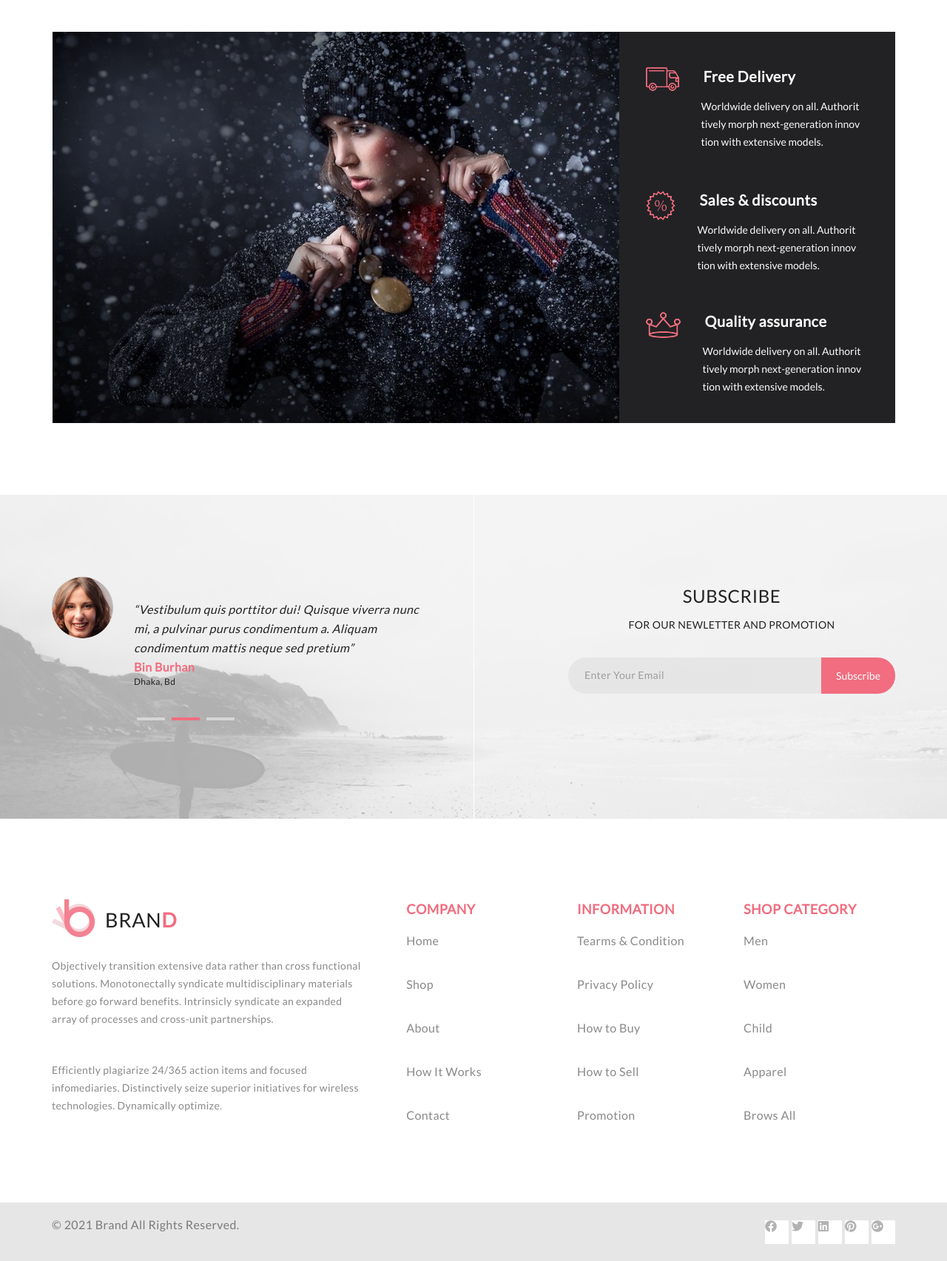
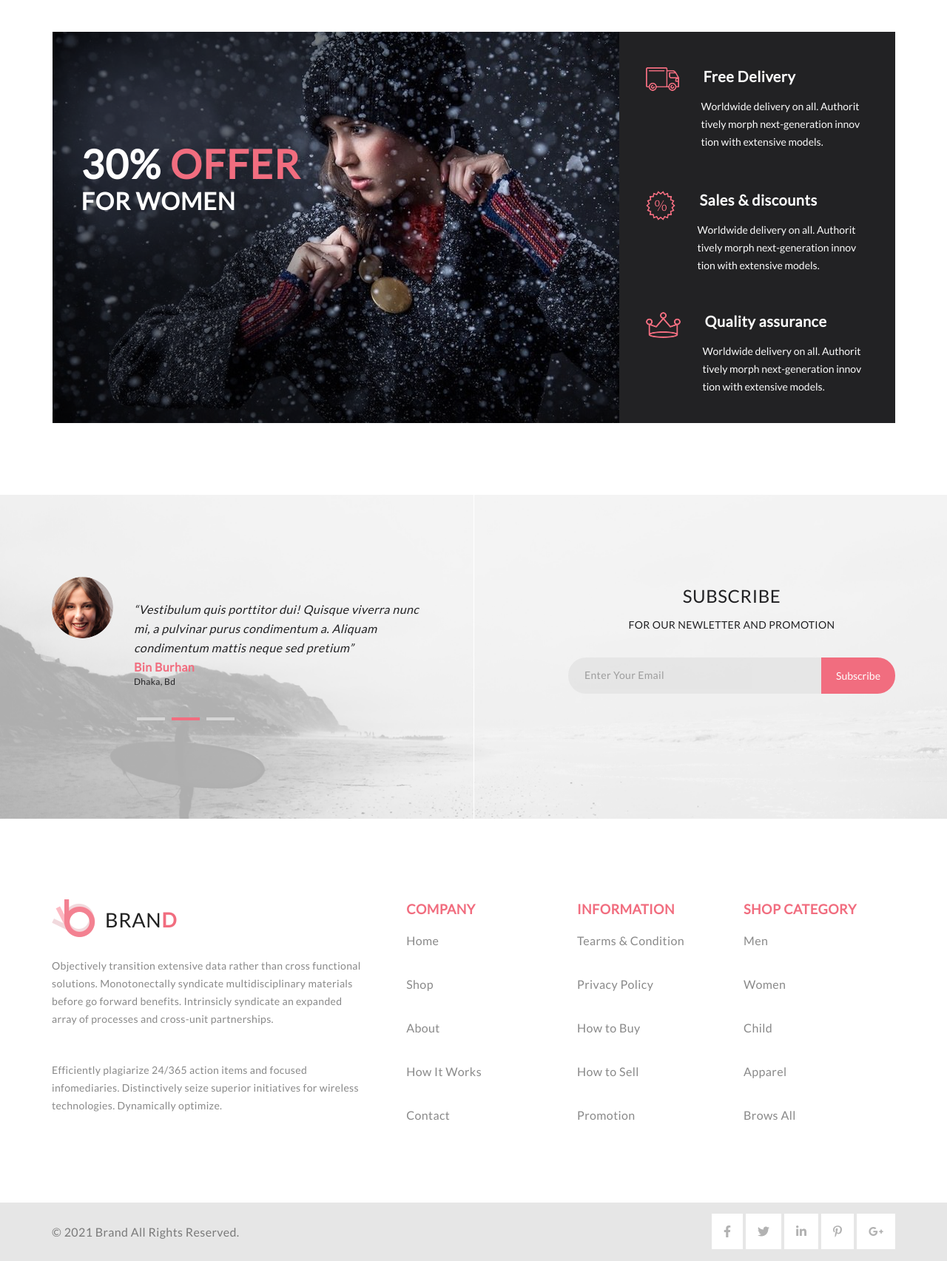
Before and after one commit to MarcusSten/marcussten.github.io, a PHP site: page /site5/index.html in a window 1280 px wide; the page is wider, and only the part inside the window is pictured. Shown: the part 2880-4585 px from the top of that part at 74% size. Run offline with PHP 8.4, Linux system fonts and the light colour scheme.

Commit message:
edit site5

```diff
--- a/site5/index.html
+++ b/site5/index.html
@@ -19,7 +19,36 @@
 	                <div class="header_left">
 	                    <a class="logo" href="index.html"><img src="img/logo.png" alt="logo">
 	                    <p class="logo_text">BRAN<span class="logo_d">D</span></p></a>
-	                    <a class="header_link"  href="#">browse<img class="fa_caret_down" src="img/fa_caret_down.png"></a>
+	                    <details>
+	                    	<summary class="header_link">browse<img class="fa_caret_down" src="img/fa_caret_down.png"></summary>
+	                    	<div class="browse_block down_flex">
+	                    		<div class="menu_browse_block browse_link_marg"><a class="menu_title">Women</a>
+            						<div class="menu_shape"></div>
+			                    	<ul class="browse_link">
+			                    		<li><a class="browse_link_text" href="">Dresses</a></li>
+		            					<li><a class="browse_link_text" href="">Tops</a></li>
+		            					<li><a class="browse_link_text" href="">Sweaters/Knits</a></li>
+			            				<li><a class="browse_link_text" href="">Jackets/Coats</a></li>
+			            				<li><a class="browse_link_text" href="">Blazers</a></li>
+			            				<li><a class="browse_link_text" href="">Denim</a></li>
+			            				<li><a class="browse_link_text" href="">Leggings/Pants</a></li>
+			            				<li><a class="browse_link_text" href="">Skirts/Shorts</a></li>
+			            				<li><a class="browse_link_text" href="">Accessories</a></li>
+				                    </ul>
+			                    </div>
+			                    <div class="menu_browse_block browse_link_marg"><a class="menu_title">Men</a>
+            						<div class="menu_shape"></div>
+			                    	<ul class="browse_link">
+			                    		<li><a class="browse_link_text" href="">Tees/Tank tops</a></li>
+		            					<li><a class="browse_link_text" href="">Shirts/Polos</a></li>
+		            					<li><a class="browse_link_text" href="">Sweaters</a></li>
+			            				<li><a class="browse_link_text" href="">Sweatshirts/Hoodies</a></li>
+			            				<li><a class="browse_link_text" href="">Blazers</a></li>
+			            				<li><a class="browse_link_text" href="">Jackets/vests</a></li>
+				                    </ul>
+			                    </div>
+		                    </div>
+	                    </details>
 	                    <input type="text" class="header_input" placeholder="Search for Item...">
 	                    <button class="search_button" type="submit"><i class="fa fa-search search"></i></button>
 	                </div>
@@ -34,17 +63,66 @@
 	        </div>
         </div>
 
+        <nav>
 		<div class="header_nav_bottom">
-            <div class="bottom_menu">
-            	<div class="name_menu">HOME</div>
-            	<div class="name_menu">MAN</div>
-            	<div class="name_menu">WOMAN</div>
-            	<div class="name_menu">KIDS</div>
-            	<div class="name_menu">ACCOSERIESE</div>
-            	<div class="name_menu">FEATURED</div>
-            	<div class="name_menu">HOT DEALS</div>
+            <ul class="bottom_menu">
+            	<li class="name_menu"><a href="#" class="menu_link">HOME</a></li>
+            	<li class="name_menu"><a href="#" class="menu_link">MAN</a>
+            		<div class="mega_menu">
+            	<div class="mega_menu_block">
+            		<div class="mega_box">
+            		</div>
+            		<div class="menu_block"><a class="menu_title">Women</a>
+            			<div class="menu_shape"></div>
+            			<ul class="menu_list">
+            				<li><a class="menu_list_text" href="">Dresses</a></li>
+            				<li><a class="menu_list_text" href="">Tops</a></li>
+            				<li><a class="menu_list_text" href="">Sweaters/Knits</a></li>
+            				<li><a class="menu_list_text" href="">Jackets/Coats</a></li>
+            				<li><a class="menu_list_text" href="">Blazers</a></li>
+            				<li><a class="menu_list_text" href="">Denim</a></li>
+            				<li><a class="menu_list_text" href="">Leggings/Pants</a></li>
+            				<li><a class="menu_list_text" href="">Skirts/Shorts</a></li>
+            				<li><a class="menu_list_text" href="">Accessories</a></li>
+            			</ul>
+            		</div>
+
+            		<div class="menu_block"><a class="menu_title">Women</a>
+            			<div class="menu_shape"></div>
+            			<ul class="menu_list">
+            				<li><a class="menu_list_text" href="">Dresses</a></li>
+            				<li><a class="menu_list_text" href="">Tops</a></li>
+            				<li><a class="menu_list_text" href="">Sweaters/Knits</a></li>
+            				<li><a class="menu_list_text" href="">Jackets/Coats</a></li>
+            				<li><a class="menu_list_text" href="">Blazers</a></li>
+            				<li><a class="menu_list_text" href="">Denim</a></li>
+            				<li><a class="menu_list_text" href="">Leggings/Pants</a></li>
+            				<li><a class="menu_list_text" href="">Skirts/Shorts</a></li>
+            				<li><a class="menu_list_text" href="">Accessories</a></li>
+            			</ul>
+            		</div>
+
+            		<div class="menu_block"><a class="menu_title">Women</a>
+            			<div class="menu_shape"></div>
+            			<ul class="menu_list">
+            				<li><a class="menu_list_text" href="">Dresses</a></li>
+            				<li><a class="menu_list_text" href="">Tops</a></li>
+            				<li><a class="menu_list_text" href="">Sweaters/Knits</a></li>
+            				<li><a class="menu_list_text" href="">Jackets/Coats</a></li>
+            			</ul>
+            		</div>
+            		<img src="img/mega_menu.jpg" alt="menu_image" class="mega_menu_image">
             	</div>
             </div>
+            	</li>
+            	<li class="name_menu"><a href="#" class="menu_link">WOMAN</a></li>
+            	<li class="name_menu"><a href="#" class="menu_link">KIDS</a></li>
+            	<li class="name_menu"><a href="#" class="menu_link">ACCOSERIESE</a></li>
+            	<li class="name_menu"><a href="#" class="menu_link">FEATURED</a></li>
+            	<li class="name_menu"><a href="#" class="menu_link">HOT DEALS</a></li>
+            </ul>
+        </div>
+        </nav>
     </header>
 
     <main>
@@ -97,13 +175,11 @@
 					</a>
     			</div>
     		</div>
-
-    		<div>
-				<p class="main_text">Fetured Items</p>
-				<p class="main_text_bot">Shop for items based on what we featured in this week</p>
     	</div>
 
-    	</div>
+    	<section>
+			<h3 class="main_text">Fetured Items</h3>
+			<h4 class="main_text_bot">Shop for items based on what we featured in this week</h4>
 
 	    	<div class="card_block">
 				<div class="card_item">
@@ -196,15 +272,19 @@
 				</div>
 			</div>
 
+			<a href="#" class="button_all">Browse All Product</a>
+		</section>
 
-
-    	<a href="#" class="button_all">Browse All Product</a>
-
+		<section>
 	    	<div class="bottom_conent">
+	    		<a class="link_navigation_text" href="#">
 			    	<div class="bottom_left">
-
+			    		<div class="Bottom_left_text">
+							<h2 class="Bottom_left_text_top">30% <span class="band_text_color">OFFER</span></h2>
+							<h3 class="Bottom_left_text_bot">FOR WOMEN</h3>
 						</div>
-
+			    	</div>
+		    	</a>
 		    	<div class="bottom_right">
 		    		<div class="bottom_right_top">
 			    		<img class="bottom_image1" src="img/bottom_1.png" alt="">
@@ -233,6 +313,7 @@
 
 		    	</div>
 	    	</div>
+	    </section>
     </main>
 
     <footer>
@@ -256,8 +337,8 @@
 								</div>
 							</div>
 						</div>
+					</div>
 
-				</div>
 				<div class="subscribe">
 					<p class="subscribe_title">SUBSCRIBE</p>
 					<p class="subscribe_text">FOR OUR NEWLETTER AND PROMOTION</p>
@@ -274,40 +355,41 @@
 		<div class="footer_center">
 			<div class="footer_center_right">
 				<div class="footer_logo">
-				<img src="img/logo.png" alt="logo">
-	            <p class="logo_text">BRAN<span class="logo_d">D</span></p>
+				<a class="logo" href="index.html"><img src="img/logo.png" alt="logo">
+	            <p class="logo_text">BRAN<span class="logo_d">D</span></p></a>
 	            </div>
 				<h3 class="footer_center_text">Objectively transition extensive data rather than cross functional solutions. Monotonectally syndicate multidisciplinary materials before go forward benefits. Intrinsicly syndicate an expanded array of processes and cross-unit partnerships.</h3>
 				<br>
 				<h3 class="footer_center_text">Efficiently plagiarize 24/365 action items and focused infomediaries.
 Distinctively seize superior initiatives for wireless technologies. Dynamically optimize.</h3>
 			</div>
+			</nav>
 				<div class="footer_center_left">
 					<div class="navigation">
 						<ul class="navigation_title1">COMPANY
-						<li class="navigation_text">Home</li>
-						<li class="navigation_text">Shop</li>
-						<li class="navigation_text">About</li>
-						<li class="navigation_text">How It Works</li>
-						<li class="navigation_text">Contact</li>
+							<li class="navigation_text"><a class="link_navigation_text" href="#">Home</a></li>
+							<li class="navigation_text"><a class="link_navigation_text" href="#">Shop</a></li>
+							<li class="navigation_text"><a class="link_navigation_text" href="#">About</a></li>
+							<li class="navigation_text"><a class="link_navigation_text" href="#">How It Works</a></li>
+							<li class="navigation_text"><a class="link_navigation_text" href="#">Contact</a></li>
 						</ul>
 						<ul class="navigation_title2">INFORMATION
-						<li class="navigation_text">Tearms & Condition</li>
-						<li class="navigation_text">Privacy Policy</li>
-						<li class="navigation_text">How to Buy</li>
-						<li class="navigation_text">How to Sell</li>
-						<li class="navigation_text">Promotion</li>
+							<li class="navigation_text"><a class="link_navigation_text" href="#">Tearms & Condition</a></li>
+							<li class="navigation_text"><a class="link_navigation_text" href="#">Privacy Policy</a></li>
+							<li class="navigation_text"><a class="link_navigation_text" href="#">How to Buy</a></li>
+							<li class="navigation_text"><a class="link_navigation_text" href="#">How to Sell</a></li>
+							<li class="navigation_text"><a class="link_navigation_text" href="#">Promotion</a></li>
 						</ul>
 						<ul class="navigation_title3">SHOP CATEGORY
-						<li class="navigation_text">Men</li>
-						<li class="navigation_text">Women</li>
-						<li class="navigation_text">Child</li>
-						<li class="navigation_text">Apparel</li>
-						<li class="navigation_text">Brows All</li>
+							<li class="navigation_text"><a class="link_navigation_text" href="#">Men</a></li>
+							<li class="navigation_text"><a class="link_navigation_text" href="#">Women</a></li>
+							<li class="navigation_text"><a class="link_navigation_text" href="#">Child</a></li>
+							<li class="navigation_text"><a class="link_navigation_text" href="#">Apparel</a></li>
+							<li class="navigation_text"><a class="link_navigation_text" href="#">Brows All</a></li>
 						</ul>
 					</div>
-
 				</div>
+			</nav>
 		</div>
 
 		<div class="footer_bottom">
@@ -316,11 +398,16 @@ Distinctively seize superior initiatives for wireless technologies. Dynamically
 					<p class="copyright_text">© 2021 Brand All Rights Reserved.</p>
 				</div>
 				<div class="social_network">
-					<i class="fab fa-facebook fa_social" aria-hidden="true"></i>
-					<i class="fab fa-twitter fa_social" aria-hidden="true"></i>
-					<i class="fab fa-linkedin fa_social" aria-hidden="true"></i>
-					<i class="fab fa-pinterest fa_social" aria-hidden="true"></i>
-					<i class="fab fa-google-plus fa_social" aria-hidden="true"></i>
+					<a href="https://www.facebook.com/">
+					<i class="fab fa-facebook-f fa_social"></i></a>
+					<a href="https://twitter.com/">
+					<i class="fab fa-twitter fa_social" aria-hidden="true"></i></a>
+					<a href="https://www.linkedin.cn/">
+					<i class="fab fa-linkedin-in fa_social" aria-hidden="true"></i></a>
+					<a href="https://www.pinterest.ru/">
+					<i class="fab fa-pinterest-p fa_social" aria-hidden="true"></i></a>
+					<a href="https://accounts.google.com/">
+					<i class="fab fa-google-plus-g fa_social" aria-hidden="true"></i></a>
 				</div>
 			</div>
 		</div>
--- a/site5/style.css
+++ b/site5/style.css
@@ -430,6 +575,29 @@
 	height: 529px;
 	background-color: #222224;
 	margin-left: -1px;
+}
+
+.Bottom_left_text{
+	padding-top: 146px;
+	padding-left: 39px;
+}
+
+.Bottom_left_text_top{
+	font-family: Lato;
+	font-size: 53.7px;
+	line-height: 1.2;
+	font-weight: 700;
+	letter-spacing: 0.025em;
+	color: #ffffff;
+}
+
+.Bottom_left_text_bot{
+	font-family: Lato;
+	font-size: 32.2px;
+	line-height: 1.2;
+	font-weight: 700;
+	letter-spacing: 0.025em;
+	color: #ffffff;
 }
 
 .bottom_right_top {
@@ -712,8 +880,8 @@
 .navigation_title2 {
 	margin-right: 80px;
 }
-
-.navigation_text {
+.link_navigation_text{
+	text-decoration: none;
 	font-family: Lato;
 	font-size: 16px;
 	line-height: 59px;
@@ -732,10 +900,8 @@
 	margin: 0 auto;
 	display: flex;
 	justify-content: space-between;
-}
-
-.copyright {
-	margin-top: 20px;
+	align-items: center;
+	height: 79px;
 }
 
 .copyright_text {
@@ -748,14 +914,13 @@
 	justify-content: center;
 }
 
-.social_network {
-	margin-top: 24px;
-}
-
 .fa_social {
-	width: 32px;
-	height: 32px;
+	padding: 16px;
 	background-color: #ffffff;
 	font-size: 16px;
 	color: #b2b2b2;
 }
+.fa_social:hover {
+	background-color: #f16d7f;
+	color: white;
+}
```
Also changed, not shown: other parts of site5/style.css (+149 -4 lines), site5/img/mega_menu.jpg (added). Lines whose indentation alone changed are shown as unchanged.
